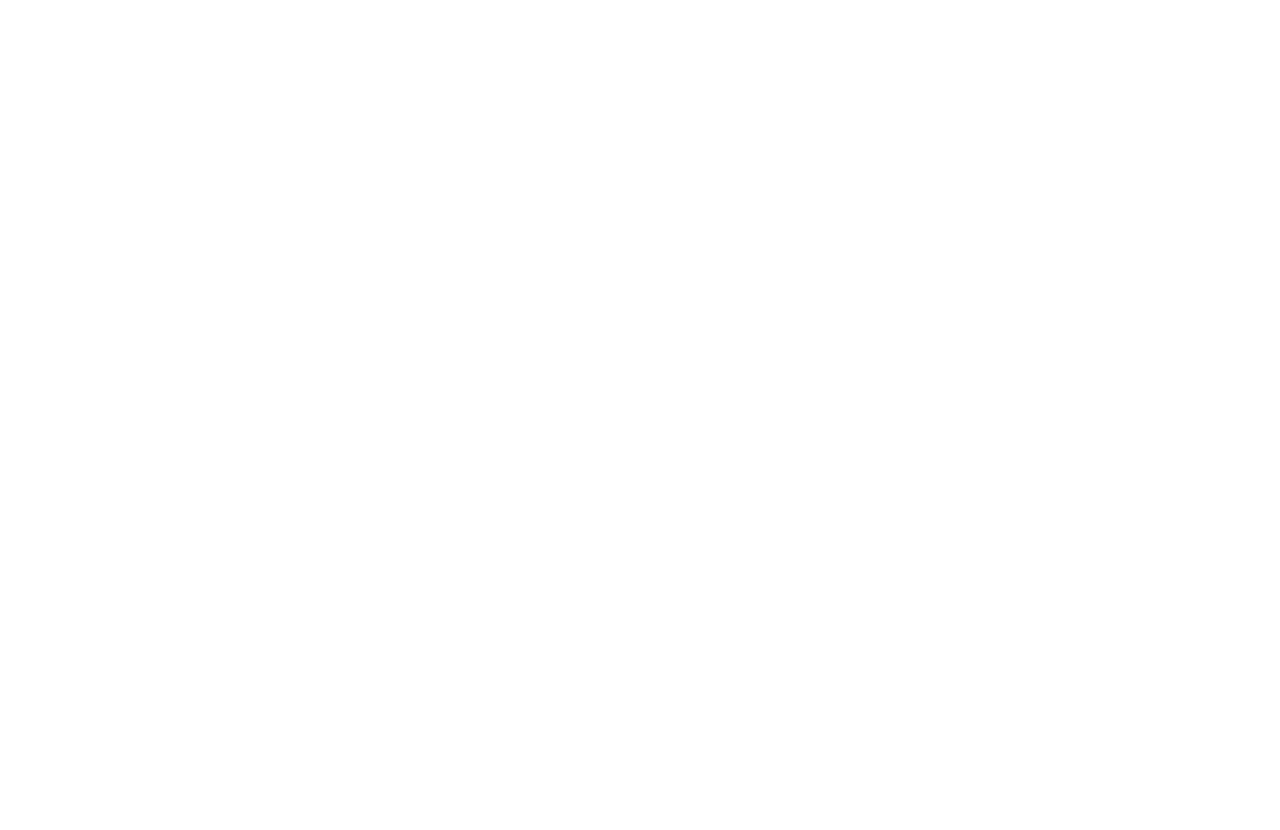
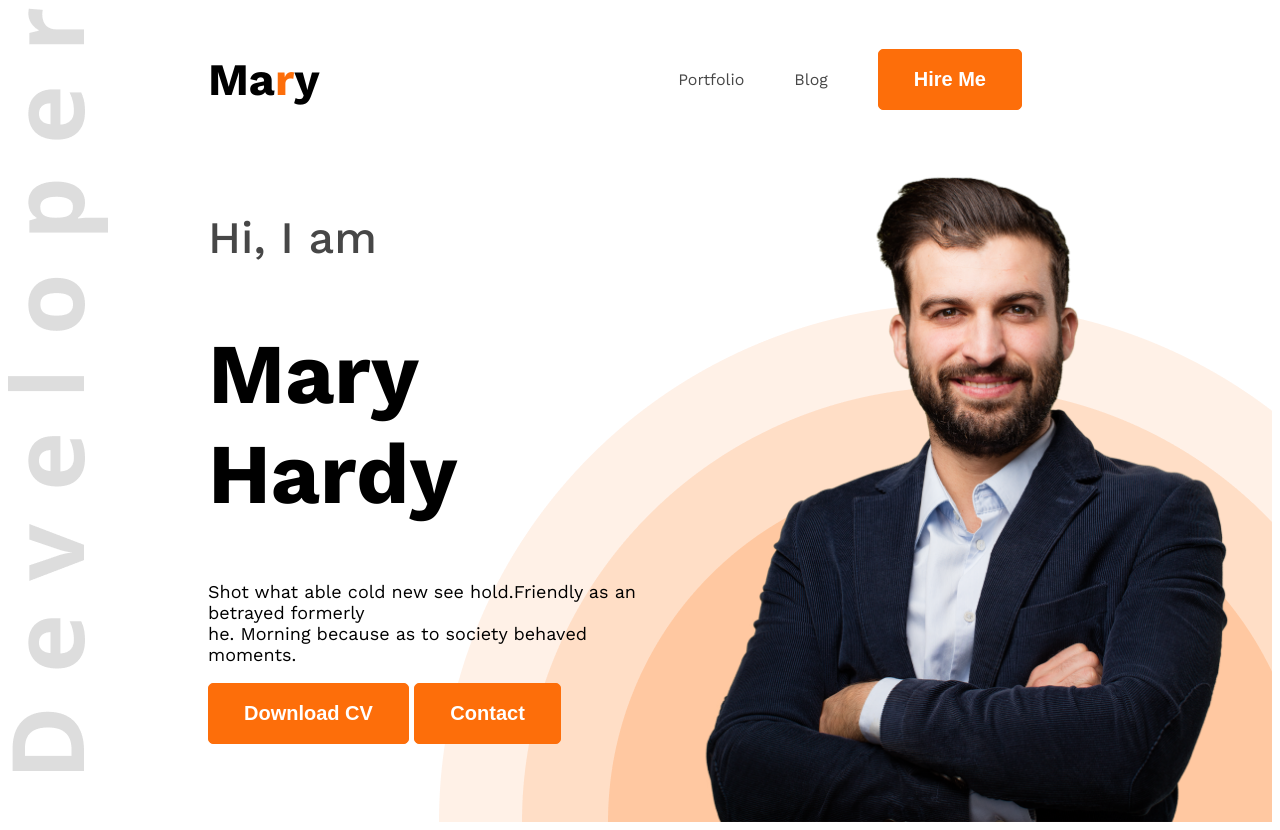
Before and after one commit to ashik4224/web-dav-porttfolio, a plain HTML site: page index.html in a window 1280 px wide. Before the commit the page ends 800 px from the top, so only its background shows below. Drawn offline with nearby package versions, Linux system fonts and the light colour scheme.

Commit message:
added my File update

```diff
--- a/index.html
+++ b/index.html
@@ -3,11 +3,34 @@
 <head>
     <meta charset="UTF-8">
     <meta name="viewport" content="width=device-width, initial-scale=1.0">
-    <title>My Developer portfolio</title>
+    <title>My Developer Portfolio</title>
+    <link rel="stylesheet" href="styls/portfolio.css">
+    <link rel="stylesheet" href="https://cdnjs.cloudflare.com/ajax/libs/font-awesome/4.7.0/css/font-awesome.min.css">
+
+
 </head>
-<body>
-    <header>
-
+<body class="font">
+    <header class="header">
+        <nav>
+            <h3 class="nav-title">Ma<span class="text-primary">r</span>y</h3>
+            <ul>
+                <li><a class="dark-2" href="">Portfolio</a></li>
+                <li><a class="dark-2" href="">Blog</a></li>
+                <li><a href=""><button class="btn-primary">Hire Me</button></a></li>
+            </ul>
+        </nav>
+        <div class="banner">
+            <div class="banner-content">
+                <h4 class="banner-greetings dark-2">Hi, I am</h4>
+                <h1 class="banner-title">Mary Hardy</h1>
+                <p class="banner-decription">
+                    Shot what able cold new see hold.Friendly as an betrayed formerly <br> he. Morning because as to society behaved moments.
+                </p>
+                <button class="btn-primary">Download CV</button>
+                <button class="btn-primary">Contact</button>
+            </div>
+            <img class="banner-profile-pic" src="images/hardy.png" alt="hardy">
+        </div>
     </header>
     <main>
 
--- /dev/null
+++ b/styls/portfolio.css
@@ -0,0 +1,84 @@
+@import url('https://fonts.googleapis.com/css2?family=Open+Sans:ital,wght@0,300..800;1,300..800&family=Work+Sans:ital,wght@0,100..900;1,100..900&display=swap');
+
+.font{
+    font-family: "Work Sans", sans-serif;
+}
+
+/* shared styles */
+.text-primary{
+    color: #FD6E0A;
+}
+
+.dark-2{
+    color:#474747;
+}
+
+.btn-primary{
+    background-color: #FD6E0A;
+    font-weight: bold;
+    font-size: 20px;
+    color: white;
+    padding: 18px 35px;
+    border: 1px solid #FD6E0A;
+    border-radius: 5px;
+}
+
+/* header */
+.header{
+    background-image: url(../images/developer.png),url(../images/header_bg.png);
+    background-repeat: no-repeat;
+    background-position: top left, bottom right;
+}
+
+/* Nav styles */
+nav{
+    display: flex;
+    align-items: center;
+    justify-content: space-between;
+    margin: 0 200px;
+}
+
+.nav-title{
+    font-weight: 800px;
+    font-size: 45px;
+}
+
+nav ul {
+    display: flex;
+    align-items: center;
+}
+
+nav ul li{
+    list-style: none;
+    margin-right: 50px;
+}
+
+nav li a {
+    text-decoration: none;
+}
+
+.banner{
+    display: flex;
+    justify-content: space-between;
+    margin: 0 35px 0 200px;
+}
+.banner-content{
+    max-width: 580px;
+}
+/* banner styles */
+.banner-greetings{
+    font-size: 45px;
+    font-weight: 500;
+}
+
+.banner-title{
+    font-size: 85px;
+    font-weight: bold;
+}
+.banner-decription{
+    font-size:18px;
+}
+
+.banner-profile-pic{
+    width: 580px;
+}
```
Also changed, not shown: images/developer.png (added), images/hardy.png (added), images/header_bg.png (added), images/icons/facebook.png (added), images/icons/insta.png (added), images/icons/js.png (added), images/icons/mongo.png (added), images/icons/nodejs.png (added), images/icons/react.png (added), images/icons/twitter.png (added).
